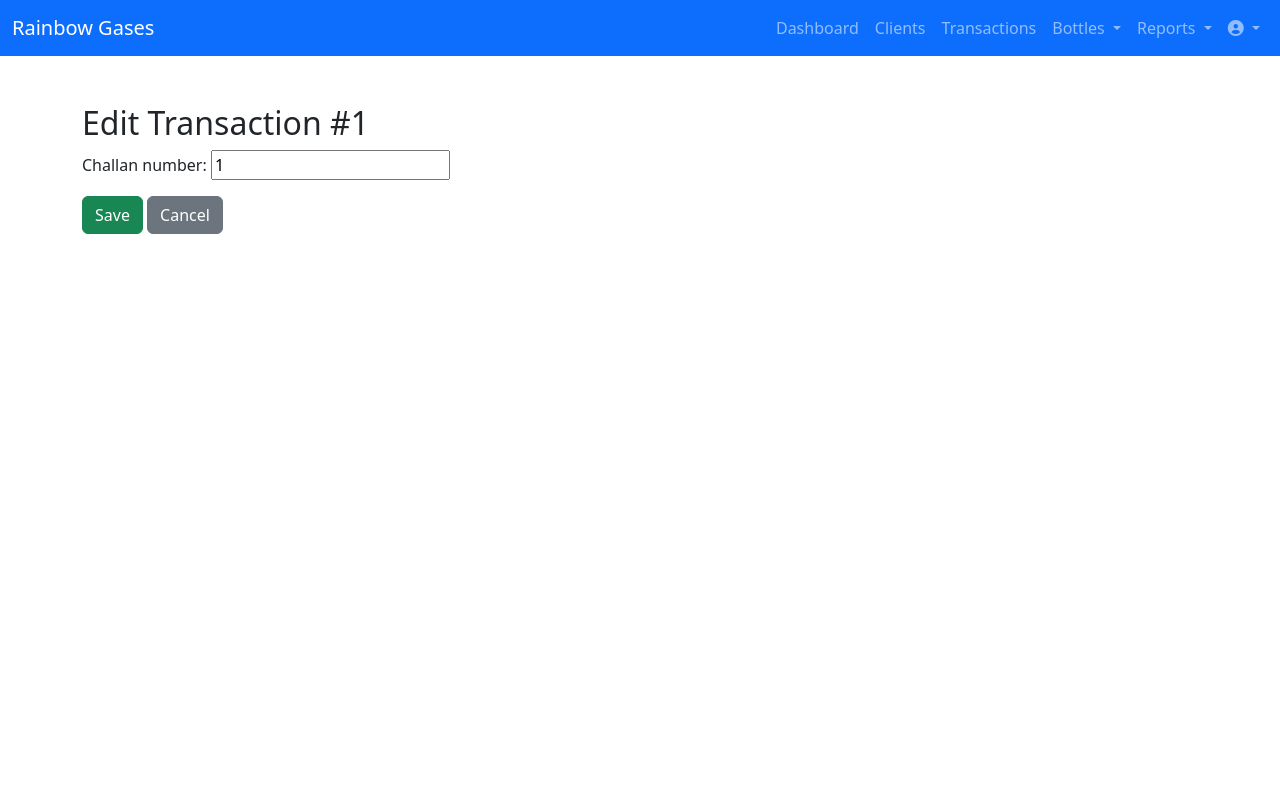
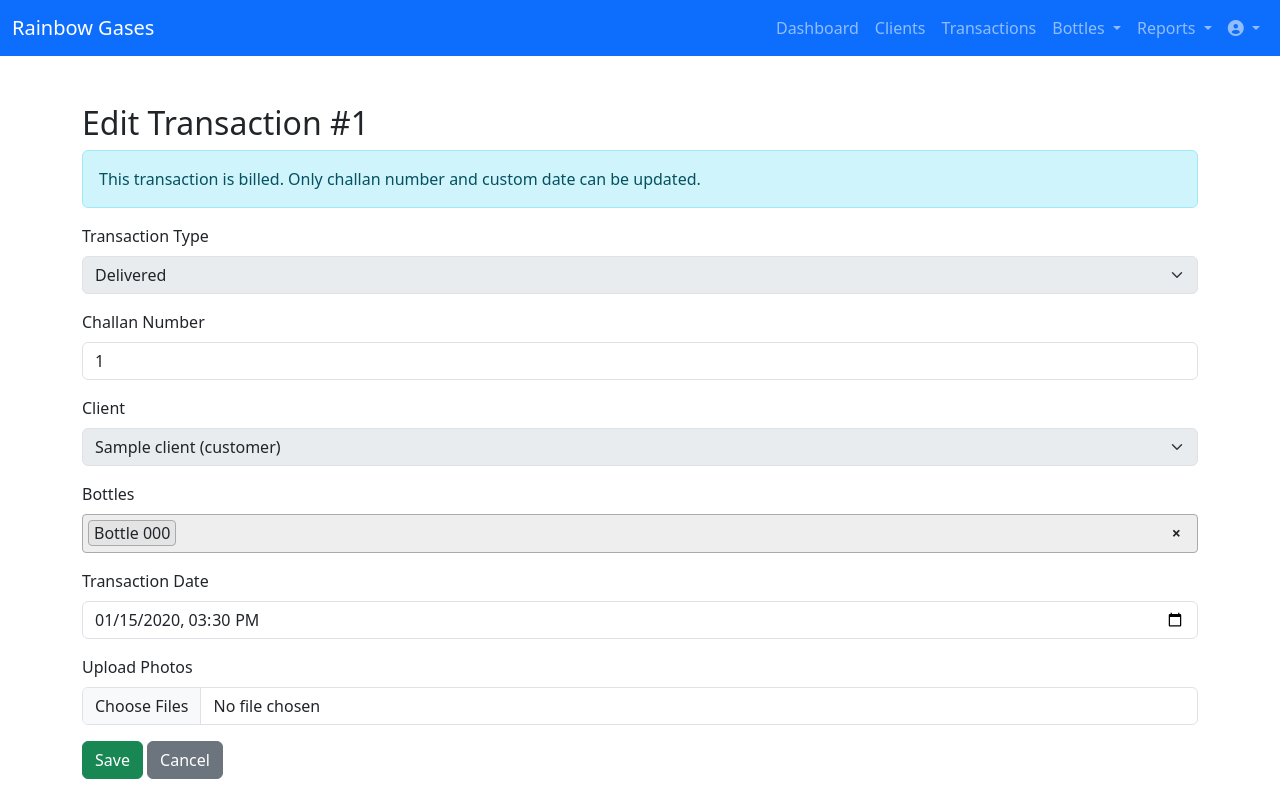
Before and after one commit to ashishmishra1998/O2_MGMT, a Django app: page /transactions/1/edit/ in a window 1280 px wide. Run offline with Django 5.2, Linux system fonts and the light colour scheme; a user stored in the database is signed in; tables that the repository leaves empty hold one stand-in row (values such as "Sample post"); some libraries are stand-ins or nearby versions.

Commit message:
Transaction edit chages

```diff
--- a/bottle_MGMT/forms.py
+++ b/bottle_MGMT/forms.py
@@ -58,18 +58,28 @@ class TransactionForm(forms.ModelForm):
 
     def __init__(self, *args, **kwargs):
         transaction_type = kwargs.pop('transaction_type', None)
+        transaction = kwargs.get('instance')  # Will be set when editing
         super().__init__(*args, **kwargs)
 
         self.fields['custom_date'].required = False
         self.fields['custom_date'].help_text = "Optional: Leave blank to use current date/time"
 
-        if transaction_type == 'delivered':
-            self.fields['bottles'].queryset = Bottle.objects.filter(status='in_stock')
-        elif transaction_type == 'returned':
-            # Initially empty; filtered by client via AJAX
-            self.fields['bottles'].queryset = Bottle.objects.none()
-        else:
-            self.fields['bottles'].queryset = Bottle.objects.all()
+        # --- Create behavior ---
+        if not transaction:  # Creating new transaction
+            if transaction_type == 'delivered':
+                self.fields['bottles'].queryset = Bottle.objects.filter(status='in_stock')
+            elif transaction_type == 'returned':
+                # Initially empty; filtered by client via AJAX
+                self.fields['bottles'].queryset = Bottle.objects.none()
+            else:
+                self.fields['bottles'].queryset = Bottle.objects.all()
+
+        # --- Edit behavior ---
+        if transaction and transaction.billed:
+            # Lock certain fields if billed
+            locked_fields = ['client', 'bottles', 'transaction_type']
+            for field in locked_fields:
+                self.fields[field].disabled = True
 
 class TransactionEditForm(forms.ModelForm):
     class Meta:
--- a/bottle_MGMT/views.py
+++ b/bottle_MGMT/views.py
@@ -397,22 +397,42 @@ def transaction_list(request):
         'selected_type': transaction_type,
         'page_obj': page_obj,  # useful for pagination controls
     })
+
+# views.py
 @login_required
 def transaction_edit(request, pk):
     transaction = get_object_or_404(Transaction, pk=pk)
 
     if request.method == 'POST':
-        form = TransactionEditForm(request.POST, instance=transaction)
+        form = TransactionForm(request.POST, request.FILES, instance=transaction)
         if form.is_valid():
-            form.save()
+            updated_transaction = form.save(commit=False)
+
+            # Photos handling
+            photos = request.FILES.getlist('photos')
+            for photo in photos:
+                TransactionPhoto.objects.create(transaction=transaction, image=photo)
+
+            updated_transaction.save()
+            form.save_m2m()
+
+            # Bottle status updates (only if not billed)
+            if not transaction.billed:
+                bottles = transaction.bottles.all()
+                if transaction.transaction_type == 'delivered':
+                    bottles.update(status='delivered')
+                elif transaction.transaction_type == 'returned':
+                    bottles.update(status='in_stock')
+
             return redirect('transaction_list')
     else:
-        form = TransactionEditForm(instance=transaction)
+        form = TransactionForm(instance=transaction)
 
     return render(request, 'transaction_edit.html', {
         'form': form,
         'transaction': transaction
     })
+
 
 @staff_member_required
 def reports_view(request):
--- a/templates/transaction_edit.html
+++ b/templates/transaction_edit.html
@@ -1,12 +1,70 @@
 {% extends "base.html" %}
+{% load widget_tweaks %}
+
+{% block title %}Edit Transaction{% endblock %}
+
+{% block extra_css %}
+<link href="https://cdn.jsdelivr.net/npm/select2@4.1.0-rc.0/dist/css/select2.min.css" rel="stylesheet" />
+{% endblock %}
 
 {% block content %}
 <h2>Edit Transaction #{{ transaction.id }}</h2>
 
-<form method="post">
+{% if transaction.billed %}
+<div class="alert alert-info">
+  This transaction is billed. Only challan number and custom date can be updated.
+</div>
+{% endif %}
+
+<form method="post" enctype="multipart/form-data">
     {% csrf_token %}
-    {{ form.as_p }}
+    {{ form.non_field_errors }}
+
+    <div class="mb-3">
+        <label class="form-label">Transaction Type</label>
+        {{ form.transaction_type|add_class:'form-select' }}
+    </div>
+
+    <div class="mb-3">
+        <label class="form-label">Challan Number</label>
+        {{ form.challan_number|add_class:'form-control' }}
+    </div>
+
+    <div class="mb-3">
+        <label class="form-label">Client</label>
+        {{ form.client|add_class:'form-select' }}
+    </div>
+
+    <div class="mb-3">
+        <label class="form-label">Bottles</label>
+        {{ form.bottles|add_class:'form-select select2-multiple' }}
+    </div>
+
+    <div class="mb-3">
+        <label class="form-label">Transaction Date</label>
+        {{ form.custom_date|add_class:'form-control' }}
+    </div>
+
+    <div class="mb-3">
+        <label class="form-label">Upload Photos</label>
+        <input type="file" name="photos" class="form-control" multiple>
+    </div>
+
     <button type="submit" class="btn btn-success">Save</button>
     <a href="{% url 'transaction_list' %}" class="btn btn-secondary">Cancel</a>
 </form>
 {% endblock %}
+
+{% block extra_js %}
+<script src="https://code.jquery.com/jquery-3.6.0.min.js"></script>
+<script src="https://cdn.jsdelivr.net/npm/select2@4.1.0-rc.0/dist/js/select2.min.js"></script>
+<script>
+    $(document).ready(function() {
+        $('.select2-multiple').select2({
+            placeholder: "Select Bottles",
+            allowClear: true,
+            width: '100%'
+        });
+    });
+</script>
+{% endblock %}
```
